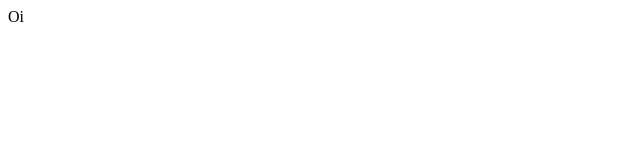
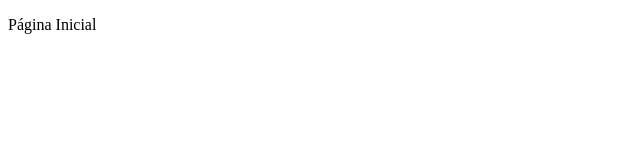
Before and after one commit to camilacarvalho/react-core, a React (Create React App) app: page /home in a window 1280 px wide. Shown: the top 160 px of the page, without its empty margins (0-640 px from the left). Built offline with nearby package versions, Linux system fonts and the light colour scheme.

Commit message:
added initial routes

```diff
--- a/src/App.tsx
+++ b/src/App.tsx
@@ -1,8 +1,11 @@
+import { BrowserRouter } from "react-router-dom";
+import AppRoutes from "./routes";
 const App = () => {
   return (
-    <div className="App">
-      Oi
-    </div>
+    <BrowserRouter>
+    <AppRoutes/>
+    </BrowserRouter>
+
   );
 }
 
--- /dev/null
+++ b/src/routes/index.tsx
@@ -0,0 +1,12 @@
+import { Navigate, Route, Routes } from "react-router-dom"
+
+const AppRoutes = () => {
+    return(
+      <Routes>
+        <Route path='/home' element={<p>Página Inicial</p>}></Route>
+        <Route path='*' element={<Navigate to="/home"/>}></Route>
+      </Routes>
+    )
+  }
+
+  export default AppRoutes
```
